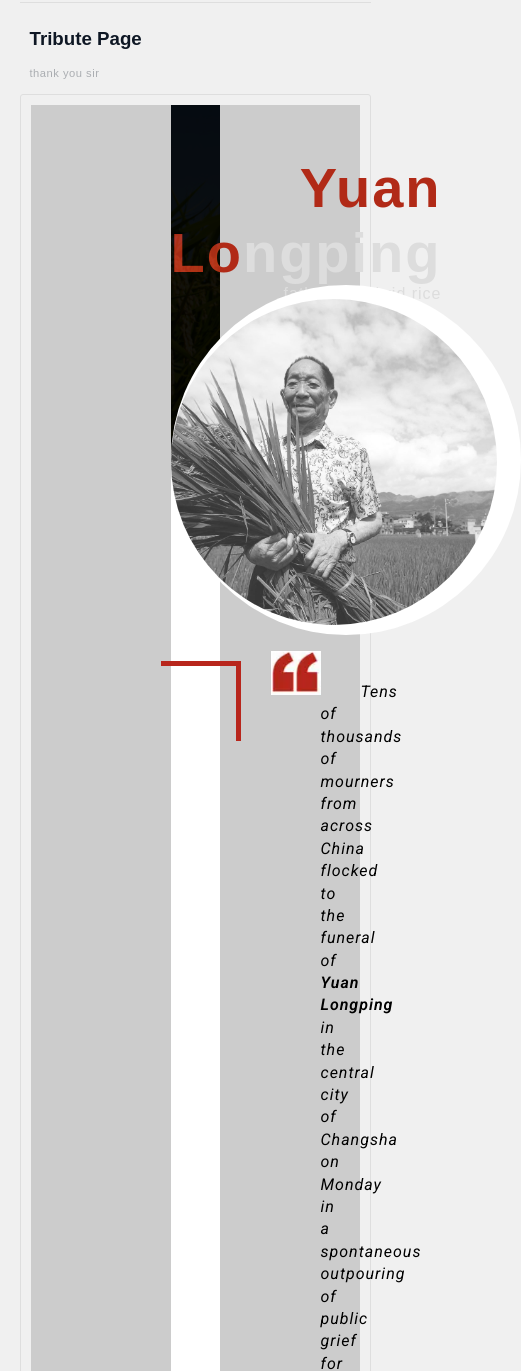
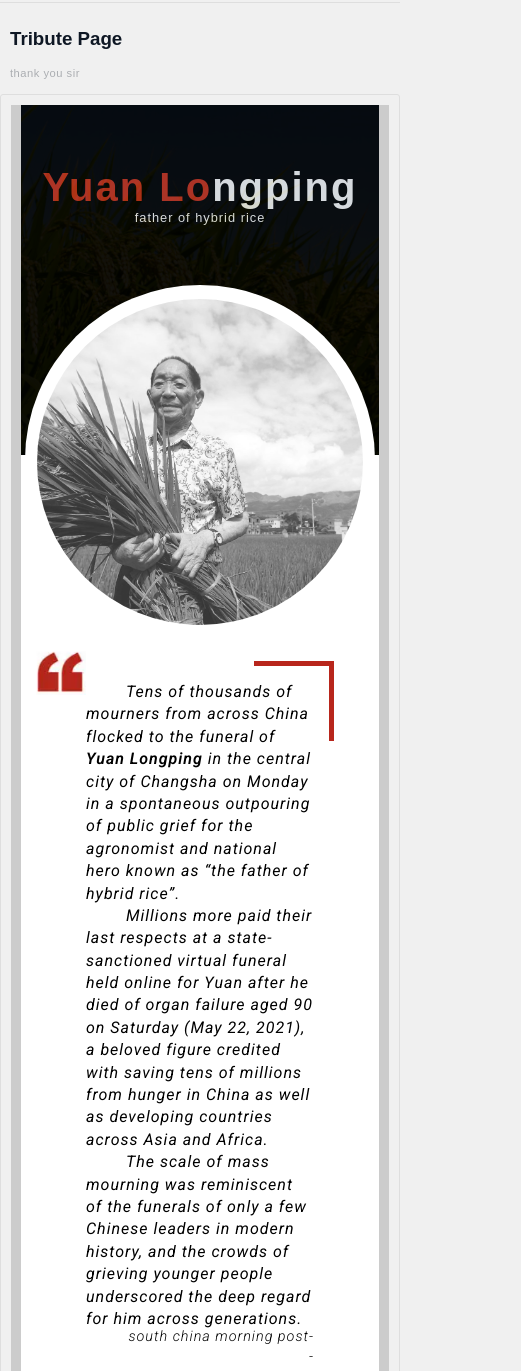
Before and after one commit to tioungFcc/tribute, a plain HTML site: page index.html in a window 390 px wide. Shown: the part 48-1419 px from the top of the page, 521 px wide, since content can reach past the window. Drawn offline with Linux system fonts and the light colour scheme.

Commit message:
first commit

```diff
--- a/index.html
+++ b/index.html
@@ -30,7 +30,7 @@
                     </div>
 
                     <div class="info">
-                        <div class="info-text">
+                        <!-- <div class="info-text"> -->
                             <div class="source scmp">
                                 <p>Tens of thousands of mourners from across China flocked to the funeral of <strong>Yuan Longping</strong> in the central city of Changsha on Monday in a spontaneous outpouring of public grief for the agronomist and national hero known as “the father of hybrid rice”.</p>
                                 <p>Millions more paid their last respects at a state-sanctioned virtual funeral held online for Yuan after he died of organ failure aged 90 on Saturday (May 22, 2021), a beloved figure credited with saving tens of millions from hunger in China as well as developing countries across Asia and Africa.</p>
@@ -44,10 +44,10 @@
                             </div>
 
                             <div class="endnote">
-                                <p>In a country that has grappled with famine all throughout its history and where you greet each other by asking "Have you eaten?", it is no wonder that <strong>Yuan Longping</strong> resonated so much with its people, especially the older generations.</p>
+                                <p>In China, a country that has grappled with famine all throughout its history and where you greet each other by asking "Have you eaten?", it is no wonder that <strong>Yuan Longping</strong> resonated so much with the people.</p>
                             </div>
 
-                        </div> <!--end of info-text -->
+                        <!-- </div> end of info-text -->
                         <img class="quote quote-left" src="images/quote left.png" alt="">
                         <img class="quote quote-right" src="images/quote right.png" alt="">
                         <div class="border top-right-a"></div>
@@ -57,16 +57,15 @@
 
                     </div>
 
-                    <p class="link">You can read more about this admirable person in his <a href="">Wikipedia entry</a> </p>
+                    <p class="link">You can read more about this remarkable individual in his <a target="_blank" href="http://www.xinhuanet.com/english/2021-05/24/c_139967262.htm">Xinhuanet entry</a> </p>
 
 
 
-                </div>
+                </div> <!--main -->
+            </div> <!-- inner wrapper-->
+        </div> <!-- outer wrapper-->
 
-            </div>
-        </div>
-
-    </div>
+    </div> <!--container-->
 
 
 </body>
--- a/scss/_globals.scss
+++ b/scss/_globals.scss
@@ -26,3 +26,7 @@ a{
         opacity: 1;
     }
 }
+
+.maroon{
+    color: rgb(177,42,23);
+}
--- a/scss/_layout.scss
+++ b/scss/_layout.scss
@@ -1,6 +1,7 @@
 .container{
     width: 90%;
     max-width: 1200px;
+    min-width: 400px;
     margin: 50px auto 0;
     border-top: 1px solid rgb(222,222,222);
 
@@ -27,17 +28,37 @@
             background-color: rgb(204,204,204);
             padding: 0 140px;
 
+            @media(max-width:1200px){
+                padding: 0 100px;
+            }
+
+            @media(max-width:1000px){
+                padding: 0 70px;
+            }
+
+            @media(max-width:820px){
+                padding: 0 50px;
+            }
+
+            @media(max-width:700px){
+
+                padding: 0 20px;
+            }
+
+            @media(max-width:600px){
+                padding: 0 10px;
+            }
+
+
+
             .main{
-                //margin: 0 100px;
                 background-color: white;
-                // height: 1300px;
-                // overflow: hidden;
-                // margin-bottom: -800px;
 
                 header{
                     position: relative;
                     height: 350px;
                     background-color: black;
+                    padding: 10px;
 
                     img{
                         position: absolute;
@@ -65,13 +86,19 @@
                             letter-spacing: 2px;
                             text-transform: capitalize;
 
-                            .maroon{
-                                color: rgb(177,42,23);
+                            @media(max-width:600px){
+                                font-size: 2.5rem;
                             }
+
                         }
 
                         p{
                             letter-spacing: 1px;
+
+                            @media(max-width:600px){
+                                font-size: 0.8rem;
+                                text-align: center;
+                            }
                         }
 
                     }
@@ -117,10 +144,21 @@
                     top: -480px;
                     margin: 0 100px;
                     margin-bottom: -450px;
+                    padding: 30px 50px;
 
-                    .info-text {
+                    @media(max-width:1200px){
+                        margin: 0 50px;
+                        margin-bottom: -450px;
+                    }
+
+                    @media(max-width:600px){
+                        margin: 0 15px;
+                        margin-bottom: -450px;
+                    }
+
+                    //.info-text {
                         //border: 1px solid red;
-                        padding: 30px 50px;
+                        //padding: 30px 50px;
 
                         .source{
                             font-family: 'Roboto' , sans-serif;
@@ -169,7 +207,7 @@
                             }
                         }
 
-                    }
+                    //} //info-text
 
                     .quote, .border{
                         position: absolute;
@@ -224,7 +262,7 @@
                 }
 
                 .link{
-                    padding-bottom: 20px;
+                    padding: 0 10px 20px;
                     text-align: center;
                     color: rgb(184,38,28);
                     letter-spacing: 1px;
```
Also changed, not shown: dist/style.css, 1 other file.
